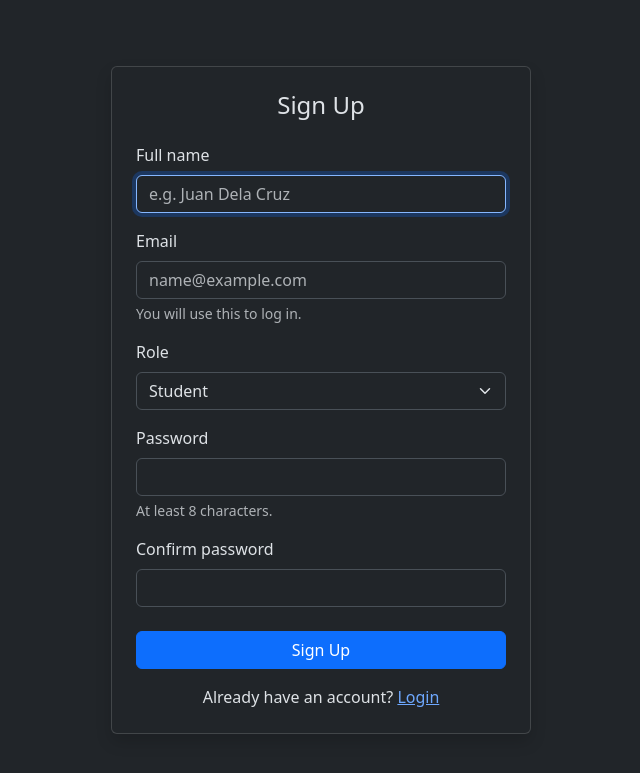
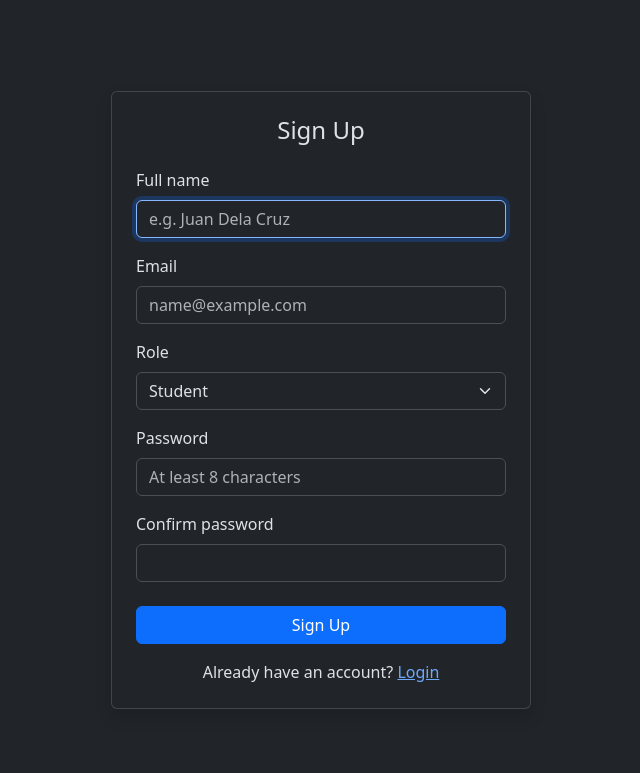
Before and after one commit to solum-magus/Lost-and-Found-System, a Flask app: page /signup in a window 1280 px wide. Shown: the top 773 px of the page, without its empty margins (319-959 px from the left). Run offline with Flask 3, Linux system fonts and the light colour scheme.

Commit message:
Update signup.html

```diff
--- a/templates/signup.html
+++ b/templates/signup.html
@@ -20,7 +20,6 @@
     <input class="form-control {{ 'is-invalid' if errors.email }}" id="email" name="email" type="email"
            maxlength="100" value="{{ form.get('email', '') }}" placeholder="name@example.com">
     <div class="invalid-feedback">{{ errors.email }}</div>
-    <div class="form-text">You will use this to log in.</div>
   </div>
 
   <div class="mb-3">
@@ -39,9 +38,8 @@
   <div class="mb-3">
     <label class="form-label" for="password">Password</label>
     <input class="form-control {{ 'is-invalid' if errors.password }}" id="password" name="password"
-           type="password" maxlength="64">
+           type="password" maxlength="64" placeholder="At least 8 characters">
     <div class="invalid-feedback">{{ errors.password }}</div>
-    <div class="form-text">At least 8 characters.</div>
   </div>
 
   <div class="mb-4">
```
